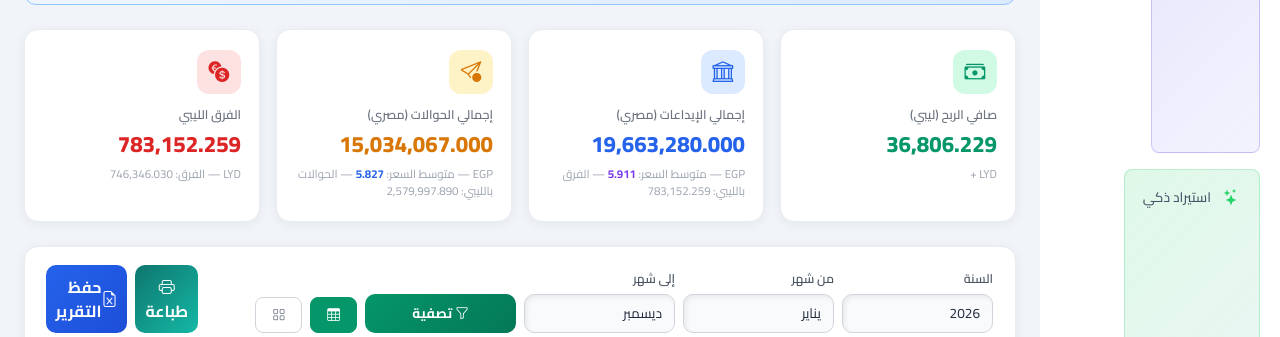
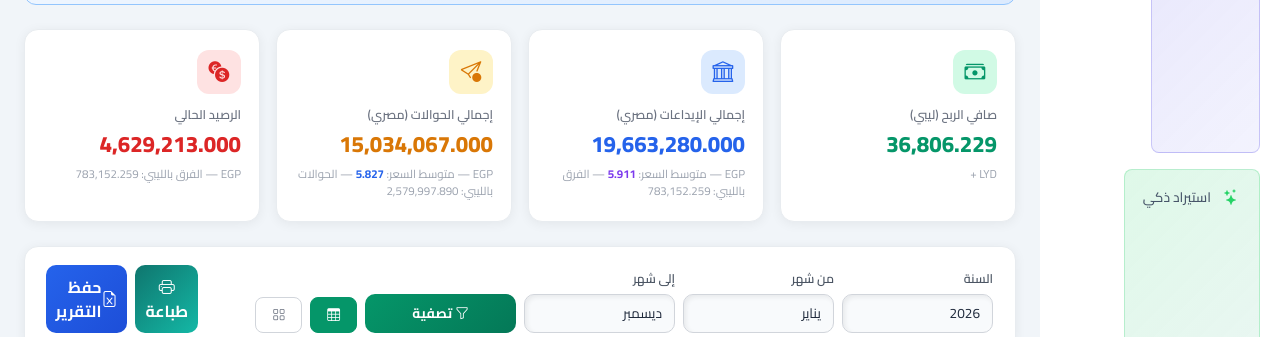
Before and after one commit to aklibya-g/aklibya-webapp, a Django app: page /profits/ in a window 1280 px wide. Shown: the part 264-601 px from the top of the page. Run offline with Django 5.2, Linux system fonts and the light colour scheme; data comes from the database, SQL or seed files in the repository; both versions use the stored data as it was after the commit; data that the repository does not hold is empty.

Commit message:
fix: rename last card to الرصيد الحالي with EGP balance

```diff
--- a/access_app/templates/profits_report.html
+++ b/access_app/templates/profits_report.html
@@ -113,9 +113,9 @@
     </div>
     <div class="s-card red">
         <div class="icon-box"><i class="bi bi-currency-exchange"></i></div>
-        <div class="s-label">الفرق الليبي</div>
-        <div class="s-value">{{ total_egp_to_lyd|fmt }}</div>
-        <div class="s-sub"> LYD — الفرق: {{ total_lyd_surplus|fmt }}</div>
+        <div class="s-label">الرصيد الحالي</div>
+        <div class="s-value">{{ total_egp_balance|fmt }}</div>
+        <div class="s-sub">EGP — الفرق بالليبي: {{ total_egp_to_lyd|fmt }}</div>
     </div>
 </div>
 
--- a/access_app/views.py
+++ b/access_app/views.py
@@ -1524,6 +1524,7 @@ def profits_report(request):
 
     total_db_avg_rate = round(total_db_egp / total_db_lyd, 3) if total_db_lyd else 0
     total_cap_avg_rate = round(total_cap_egp / total_cap_lyd, 3) if total_cap_lyd else 0
+    total_egp_balance = total_cap_egp - total_db_egp
 
     return render(request, "profits_report.html", {
         "title": "تقرير الأرباح",
@@ -1539,6 +1540,7 @@ def profits_report(request):
         "total_cap_lyd": total_cap_lyd,
         "total_egp_to_lyd": total_egp_to_lyd,
         "total_lyd_surplus": total_lyd_surplus,
+        "total_egp_balance": total_egp_balance,
         "total_db_avg_rate": total_db_avg_rate,
         "total_cap_avg_rate": total_cap_avg_rate,
         "total_profit": total_profit,
```
Also changed, not shown: db.sqlite3.
